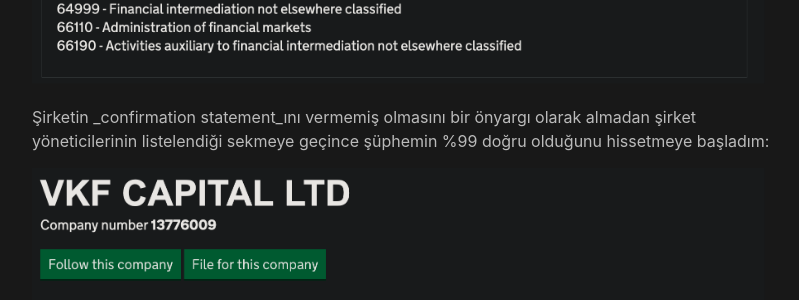
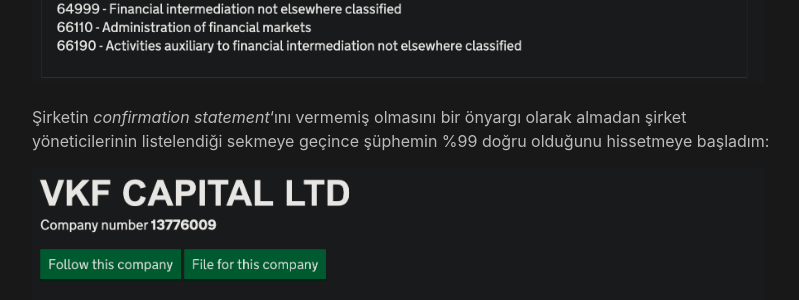
Before and after one commit to berkaycagir/berkaycagir.github.io, a Jekyll site: the page built from _posts/2023-02-02-supheli-yatirim-uygulamalari.md, in a window 1280 px wide and 1400 px high, scrolled down 2781 px. Shown: the part 153-453 px from the top of the window, without its empty margins (238-1037 px from the left). Built offline with Jekyll 4.4.1, drawn with Linux system fonts in a browser that asks for light colours; part of the change alters nothing that is shown.

```diff
--- a/_posts/2023-02-02-supheli-yatirim-uygulamalari.md
+++ b/_posts/2023-02-02-supheli-yatirim-uygulamalari.md
@@ -16,11 +16,11 @@ Bu aralar (Türkiye'nin hatrı sayılır bir bölümü gibi 🙃) pay piyasalar
 
 ---
 
-##### [_Vakıf Capital: Borsa Yatırım_](https://play.google.com/store/apps/details?id=com.maxsoftlab.vakiftrader)
+##### 14. [_Vakıf Capital: Borsa Yatırım_](https://play.google.com/store/apps/details?id=com.maxsoftlab.vakiftrader)
 
 _Vakıf Capital_'ın dikkatimi çekmesi isminin VakıfBank'ı andırmasıyla oldu. Uygulamanın Play Store sayfası ekran görüntüsü sayısı çok az olsa da güzel tasarlanmış bir arayüz ve cafcaflı bir uygulama açıklaması içeriyor. Ama beni asıl şüphelendiren şu iki kısım oldu:
 
-###### Yayıncı ismi
+###### 1. __Yayıncı ismi__
 
 ![Play Store uygulama başlığı ekran görüntüsü](/assets/images/post4_2.png)
 
@@ -28,7 +28,7 @@ Yayıncının ismi ekran görüntüsünde gördüğünüz üzere _VKF CAPITAL LT
 
 ![Companies House web servisinin ekran görüntüsü](/assets/images/post4_3.png)
 
-Şirketin _confirmation statement_ını vermemiş olmasını bir önyargı olarak almadan şirket yöneticilerinin listelendiği sekmeye geçince şüphemin %99 doğru olduğunu hissetmeye başladım:
+Şirketin _confirmation statement_'ını vermemiş olmasını bir önyargı olarak almadan şirket yöneticilerinin listelendiği sekmeye geçince şüphemin %99 doğru olduğunu hissetmeye başladım:
 
 ![Companies House web servisinin ekran görüntüsü](/assets/images/post4_4.png)
 
@@ -40,7 +40,7 @@ Birleşik Krallık'da ikamet ediyor olun olmayın, bir anonim şirket kurmanız
 
 Konumuza geri dönersek; Milena Hanım gerçek de olabilir, çok sık kullanılan bir isim adına yapılmış ortalama kalitede sahte bir kimlik/fatura kombinasyonu ile oluşturulmuş hayalî bir kişi de olabilir. Benim kişisel fikrim hayalî bir kişi olduğu yönünde ama tabii ki bu konuda bir kanıtım yok. Kendisinin adını ve soyadını Google'da arattığınızda binlerce farklı farklı kişiyle karşılaşıyorsunuz.
 
-###### Uygulama yorumları
+###### 2. __Uygulama yorumları__
 
 ![Play Store uygulama yorumları ekran görüntüsü](/assets/images/post4_5.png)
 
@@ -50,7 +50,7 @@ Bütün bunlar haricinde _şikayetvar_ üzerinde de bir yığın şikayet göreb
 
 ---
 
-##### [_Finans Yatırım: Hisse Yatırımı_](https://play.google.com/store/apps/details?id=com.maxsoftlab.finansyatirim)
+##### 18. [_Finans Yatırım: Hisse Yatırımı_](https://play.google.com/store/apps/details?id=com.maxsoftlab.finansyatirim)
 
 _Finans Yatırım_'ın dikkatimi çekmesi ise isminin jenerikliğinden dolayı oldu. Uygulamanın Play Store sayfası normal uygulamalara biraz daha yakın sayıda ekran görüntüsü ve yine güzel tasarlanmış bir arayüz ile cafcaflı bir uygulama açıklaması içeriyor. Bu uygulamada yayıncı ismi biraz daha her zaman gördüğümüz standart isimlere yakın:
 
```
